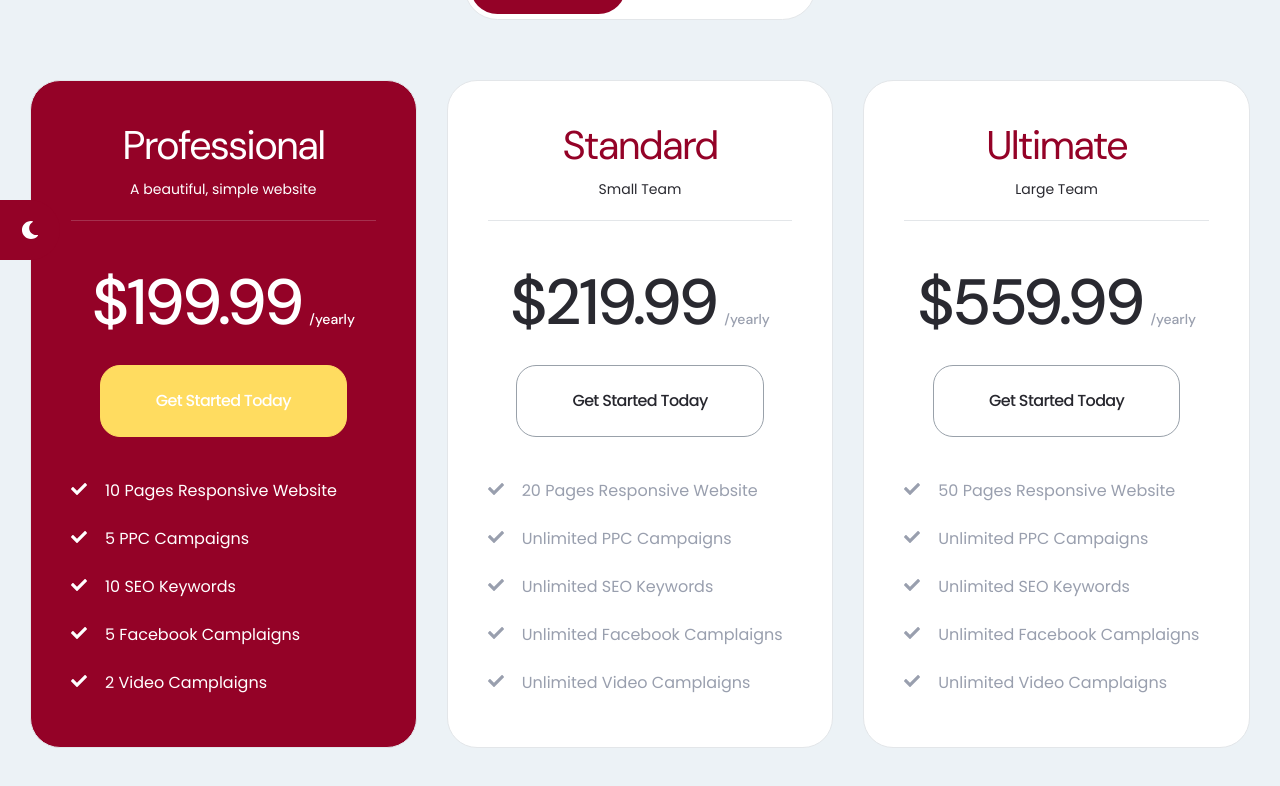
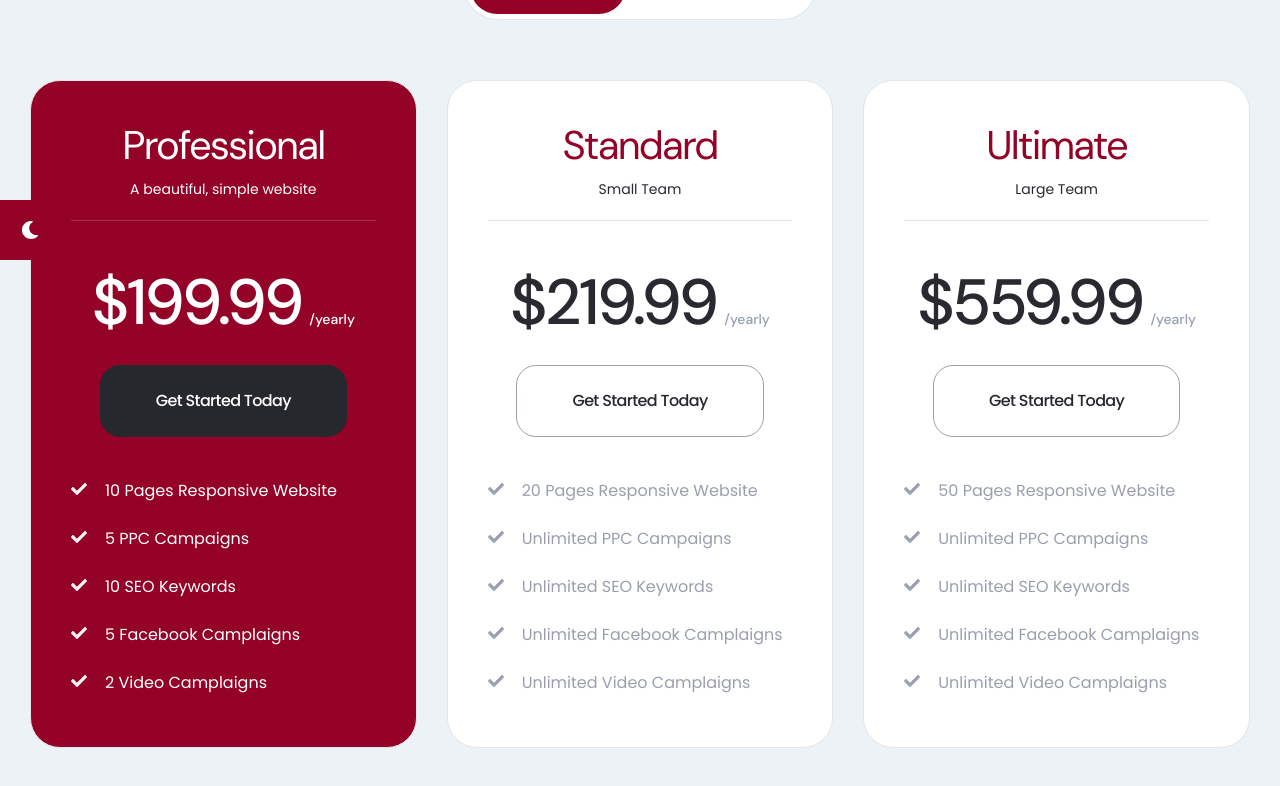
Before and after one commit to Arifbipubd/Evocation-It-V2, a React (Create React App) app: page / in a window 1280 px wide. In both pictures the pointer is over the link 223 px from the left and 8106 px from the top of the page. Shown: the part 7706-8492 px from the top of the page. Built offline with nearby package versions, Linux system fonts and the light colour scheme.

Commit message:
Pricing button hover color

```diff
--- a/src/assets/scss/template/_pricing.scss
+++ b/src/assets/scss/template/_pricing.scss
@@ -121,8 +121,8 @@
                 border-color: var(--color-white);
                 color: var(--color-dark);
                 &:hover {
-                    background-color: var(--color-accent1);
-                    border-color: var(--color-accent1);
+                    background-color: var(--color-dark);
+                    border-color: var(--color-dark);
                     color: var(--color-white);
                 }
             }
```
